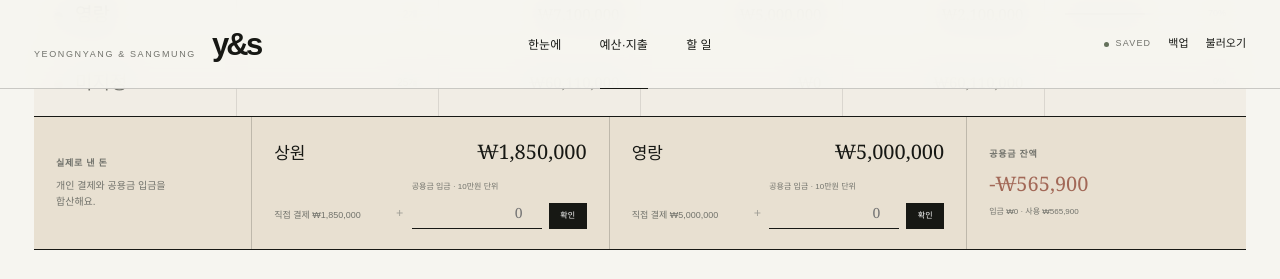
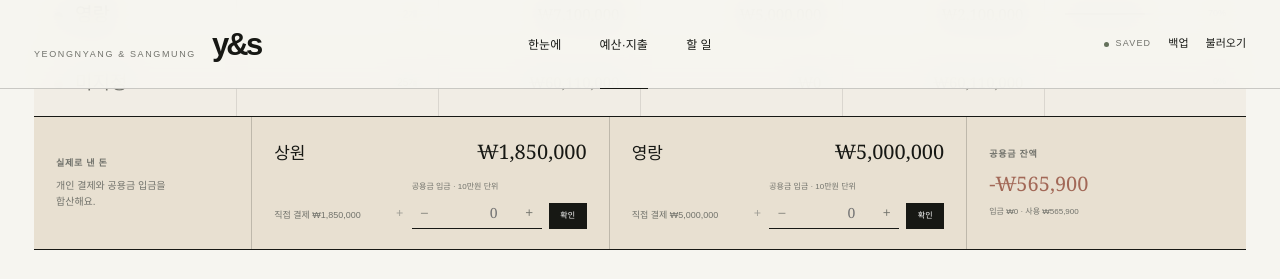
Before and after one commit to yeongrang0214/wedding, a Next.js app: page / in a window 1280 px wide. Both pictures are taken after a click on the button "지출 항목 추가". Shown: the part 947-1226 px from the top of the page. Built offline with nearby package versions, Linux system fonts and the light colour scheme.

Commit message:
Fix common fund amount controls

```diff
--- a/app/WeddingPlanner.tsx
+++ b/app/WeddingPlanner.tsx
@@ -316,12 +316,22 @@ export default function WeddingPlanner() {
   }
 
   function confirmCommonFund(payer: keyof CommonFund) {
-    const value = Math.max(0, Number(commonFundDraft[payer]) || 0);
+    const value = Math.max(0, Math.round((Number(commonFundDraft[payer]) || 0) / 100000) * 100000);
+    setCommonFundDraft((current) => ({ ...current, [payer]: value ? String(value) : "" }));
     setData((current) => ({
       ...current,
       commonFund: { ...current.commonFund, [payer]: value },
     }));
     setConfirmedCommonFund(payer);
+  }
+
+  function stepCommonFundDraft(payer: keyof CommonFund, direction: -1 | 1) {
+    const currentValue = Number(commonFundDraft[payer]) || 0;
+    const value = direction === 1
+      ? Math.ceil((currentValue + 1) / 100000) * 100000
+      : Math.max(0, Math.floor((currentValue - 1) / 100000) * 100000);
+    setCommonFundDraft((current) => ({ ...current, [payer]: value ? String(value) : "" }));
+    setConfirmedCommonFund((current) => current === payer ? null : current);
   }
 
   function addExpense() {
@@ -520,9 +530,16 @@ export default function WeddingPlanner() {
                       <div className="actual-spending-person-title"><span>{person.label}</span><strong>{money.format(person.total)}</strong></div>
                       <div className="actual-spending-formula">
                         <small>직접 결제 {money.format(person.direct)}</small><i>+</i>
-                        <form className="actual-spending-entry" onSubmit={(event) => { event.preventDefault(); confirmCommonFund(person.key); }}>
-                          <label><span>공용금 입금 · 10만원 단위</span><input aria-label={`${person.label} 공용금 입금액`} type="number" min="0" step="100000" inputMode="numeric" value={commonFundDraft[person.key]} placeholder="0" onChange={(event) => { setCommonFundDraft((current) => ({ ...current, [person.key]: event.target.value })); setConfirmedCommonFund((current) => current === person.key ? null : current); }} /></label>
-                          <button className={confirmedCommonFund === person.key ? "confirmed" : ""} type="submit">{confirmedCommonFund === person.key ? "완료" : "확인"}</button>
+                        <form className="actual-spending-entry" noValidate onSubmit={(event) => { event.preventDefault(); confirmCommonFund(person.key); }}>
+                          <div className="actual-spending-field">
+                            <span>공용금 입금 · 10만원 단위</span>
+                            <div className="common-fund-stepper">
+                              <button type="button" aria-label={`${person.label} 공용금 10만원 빼기`} onClick={() => stepCommonFundDraft(person.key, -1)}>−</button>
+                              <input aria-label={`${person.label} 공용금 입금액`} type="number" min="0" step="100000" inputMode="numeric" value={commonFundDraft[person.key]} placeholder="0" onChange={(event) => { setCommonFundDraft((current) => ({ ...current, [person.key]: event.target.value })); setConfirmedCommonFund((current) => current === person.key ? null : current); }} />
+                              <button type="button" aria-label={`${person.label} 공용금 10만원 더하기`} onClick={() => stepCommonFundDraft(person.key, 1)}>+</button>
+                            </div>
+                          </div>
+                          <button className={`actual-spending-confirm ${confirmedCommonFund === person.key ? "confirmed" : ""}`} type="submit">{confirmedCommonFund === person.key ? "완료" : "확인"}</button>
                         </form>
                       </div>
                     </article>
--- a/app/globals.css
+++ b/app/globals.css
@@ -921,29 +921,49 @@ img {
   gap: 7px;
 }
 
-.actual-spending-entry label {
+.actual-spending-field {
   min-width: 0;
 }
 
-.actual-spending-entry label span {
+.actual-spending-field > span {
   display: block;
   margin-bottom: 4px;
   color: var(--muted);
   font-size: 8px;
 }
 
-.actual-spending-entry input {
+.common-fund-stepper {
+  display: grid;
+  grid-template-columns: 25px minmax(0, 1fr) 25px;
+  align-items: stretch;
+  border-bottom: 1px solid var(--ink);
+}
+
+.common-fund-stepper input {
   width: 100%;
   padding: 5px 4px;
   border: 0;
-  border-bottom: 1px solid var(--ink);
   background: transparent;
   font-family: var(--serif);
   font-size: 14px;
   text-align: right;
 }
 
-.actual-spending-entry button {
+.common-fund-stepper button {
+  padding: 0;
+  border: 0;
+  background: transparent;
+  color: var(--muted);
+  font-family: var(--serif);
+  font-size: 15px;
+}
+
+.common-fund-stepper button:hover {
+  background: var(--sage);
+  color: var(--ink);
+}
+
+.actual-spending-confirm {
   min-width: 38px;
   padding: 6px 7px;
   border: 1px solid var(--ink);
@@ -952,8 +972,8 @@ img {
   font-size: 8px;
 }
 
-.actual-spending-entry button:hover,
-.actual-spending-entry button.confirmed {
+.actual-spending-confirm:hover,
+.actual-spending-confirm.confirmed {
   background: var(--sage-dark);
   border-color: var(--sage-dark);
 }
```
Also changed, not shown: 1 other file (tests, documents, lock files or other folders).
